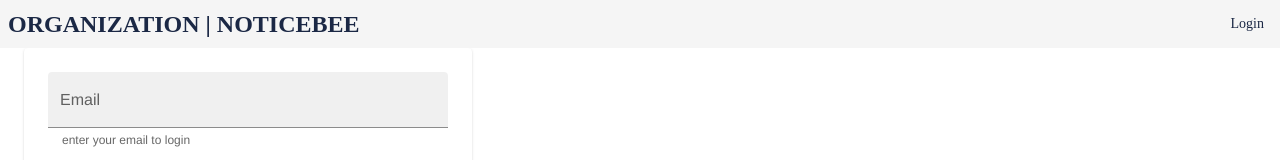
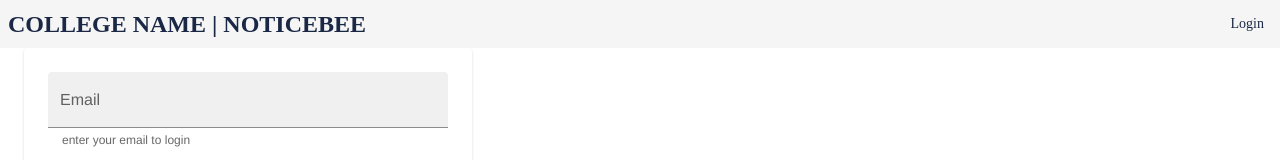
Before and after one commit to krnltech/noticebee-cedp, a React (Vite) app in the folder client/: page /login in a window 1280 px wide. Shown: the top 160 px of the page. Built offline with nearby package versions, Linux system fonts and the light colour scheme.

Commit message:
nabvar text

```diff
--- a/client/src/components/layouts/NavBar.tsx
+++ b/client/src/components/layouts/NavBar.tsx
@@ -67,7 +67,7 @@ const NavBar = () => {
       sx={{ padding: 1, margin: 0, boxShadow: "none" }}
     >
       <Stack direction="row" justifyContent="space-between" alignItems="center">
-        <NavBarTitle to="/">ORGANIZATION | NOTICEBEE</NavBarTitle>
+        <NavBarTitle to="/">COLLEGE NAME | NOTICEBEE</NavBarTitle>
         <Stack
           direction="row"
           alignItems="center"
--- a/client/vite.config.ts
+++ b/client/vite.config.ts
@@ -4,8 +4,4 @@ import react from "@vitejs/plugin-react";
 // https://vitejs.dev/config/
 export default defineConfig({
   plugins: [react()],
-  server: {
-    host: "0.0.0.0",
-    port: 3000,
-  },
 });
```
Also changed, not shown: 2 other files (tests, documents, lock files or other folders).
